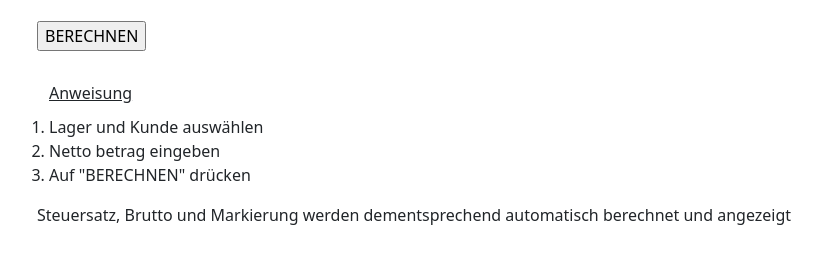
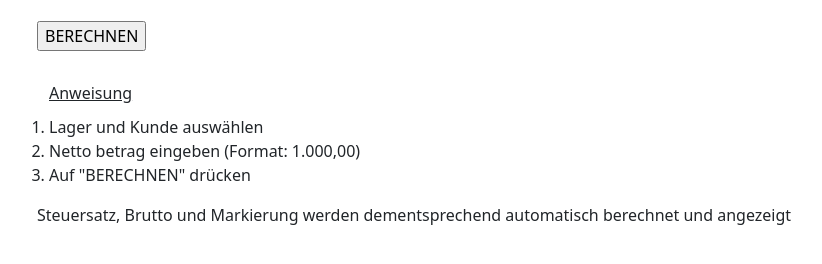
Before and after one commit to leadmeout/fuzzy-octo-potato, a Django app: page / in a window 1280 px wide. Shown: the part 363-627 px from the top of the page, without its empty margins (33-855 px from the left). Run offline with Django 3.2, Linux system fonts and the light colour scheme; data that the repository does not hold is empty; some libraries are stand-ins or nearby versions.

Commit message:
small change to instructions

```diff
--- a/templates/clickapp/index.html
+++ b/templates/clickapp/index.html
@@ -43,7 +43,7 @@
     <u>Anweisung</u>
     <ol style="padding-top: 10px">
       <li>Lager und Kunde auswählen</li>
-      <li>Netto betrag eingeben</li>
+      <li>Netto betrag eingeben (Format: 1.000,00)</li>
       <li>Auf "BERECHNEN" drücken</li>
 
     </ol>
```
